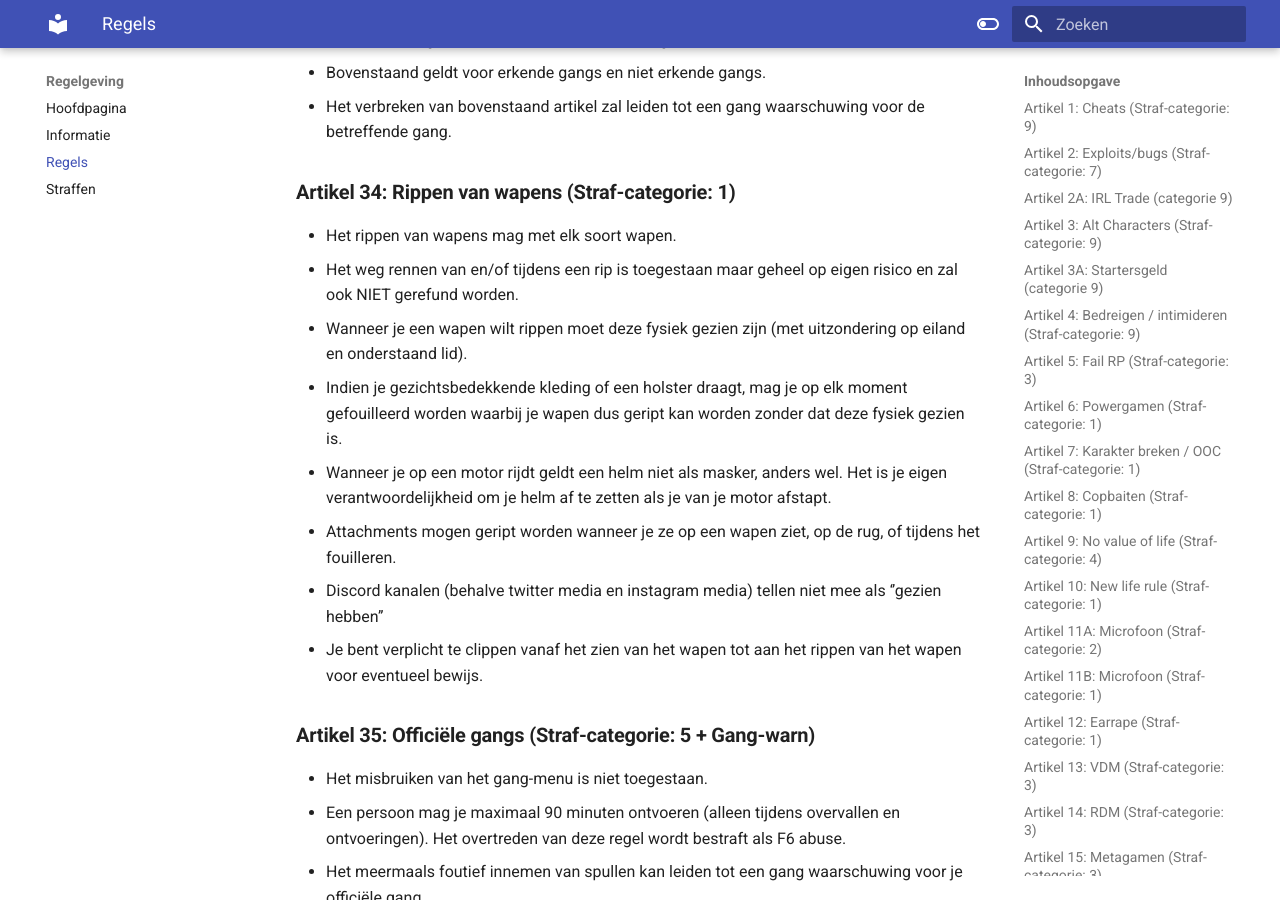
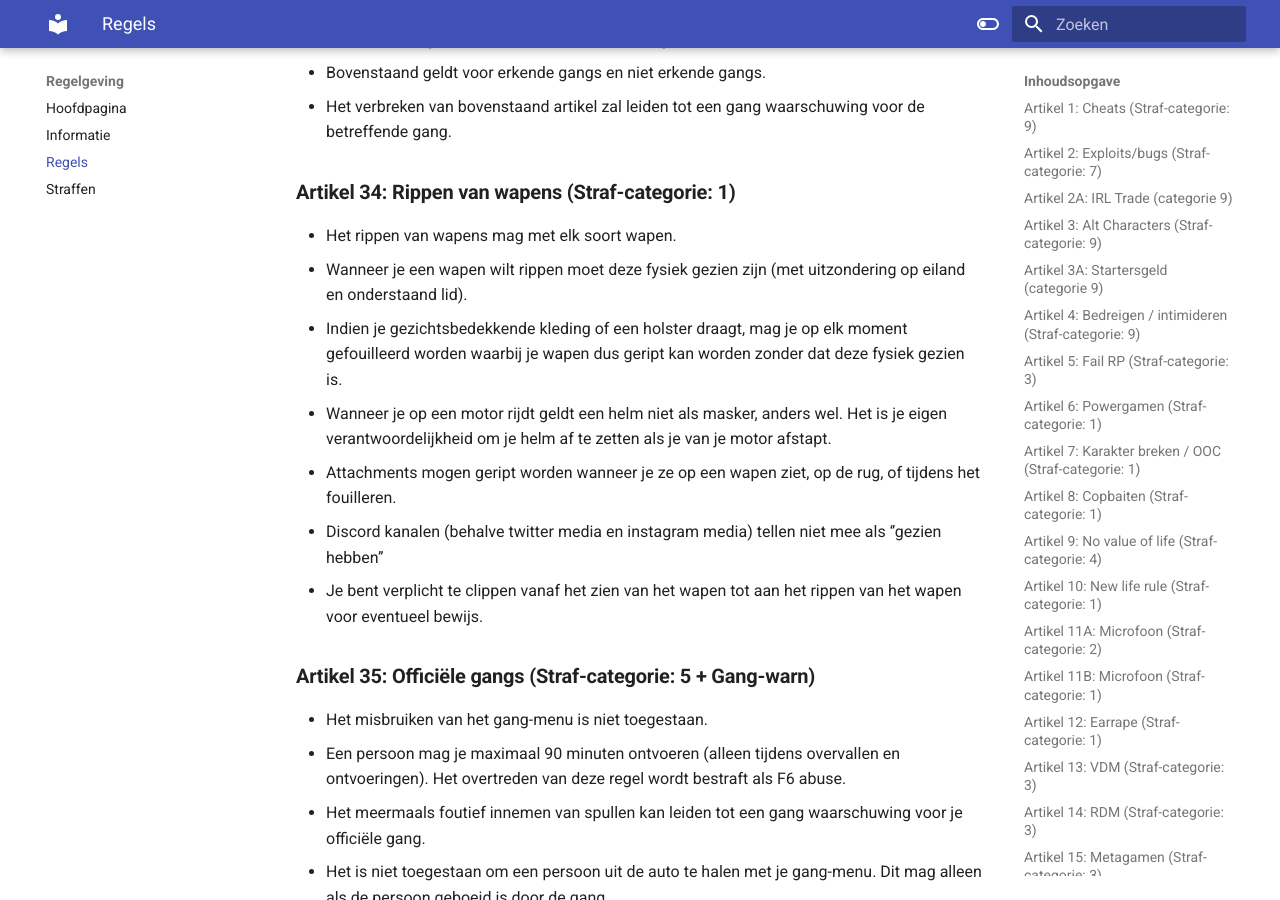
Before and after one commit to ZuiderVeenRP/apv, an MkDocs documentation site: the page built from docs/algemeen.md, in a window 1280 px wide and 900 px high, scrolled down 13570 px. Built offline with MkDocs 1.6.1 and Material for MkDocs 9.7.7, drawn with Linux system fonts in a browser that asks for light colours; comment, search, counter and statistics services are not loaded.

Commit message:
Update algemeen.md

```diff
--- a/docs/algemeen.md
+++ b/docs/algemeen.md
@@ -302,8 +302,6 @@
 
 ### **Artikel 34: Rippen van wapens (Straf-categorie: 1)**
 - Het rippen van wapens mag met elk soort wapen.
-- Het weg rennen van en/of tijdens een rip is toegestaan maar geheel op eigen risico en zal ook NIET gerefund worden.
-
 - Wanneer je een wapen wilt rippen moet deze fysiek gezien zijn (met uitzondering op eiland en onderstaand lid).
 - Indien je gezichtsbedekkende kleding of een holster draagt, mag je op elk moment gefouilleerd worden waarbij je wapen dus geript kan worden zonder dat deze fysiek gezien is.
 - Wanneer je op een motor rijdt geldt een helm niet als masker, anders wel. Het is je eigen verantwoordelijkheid om je helm af te zetten als je van je motor afstapt.
```
